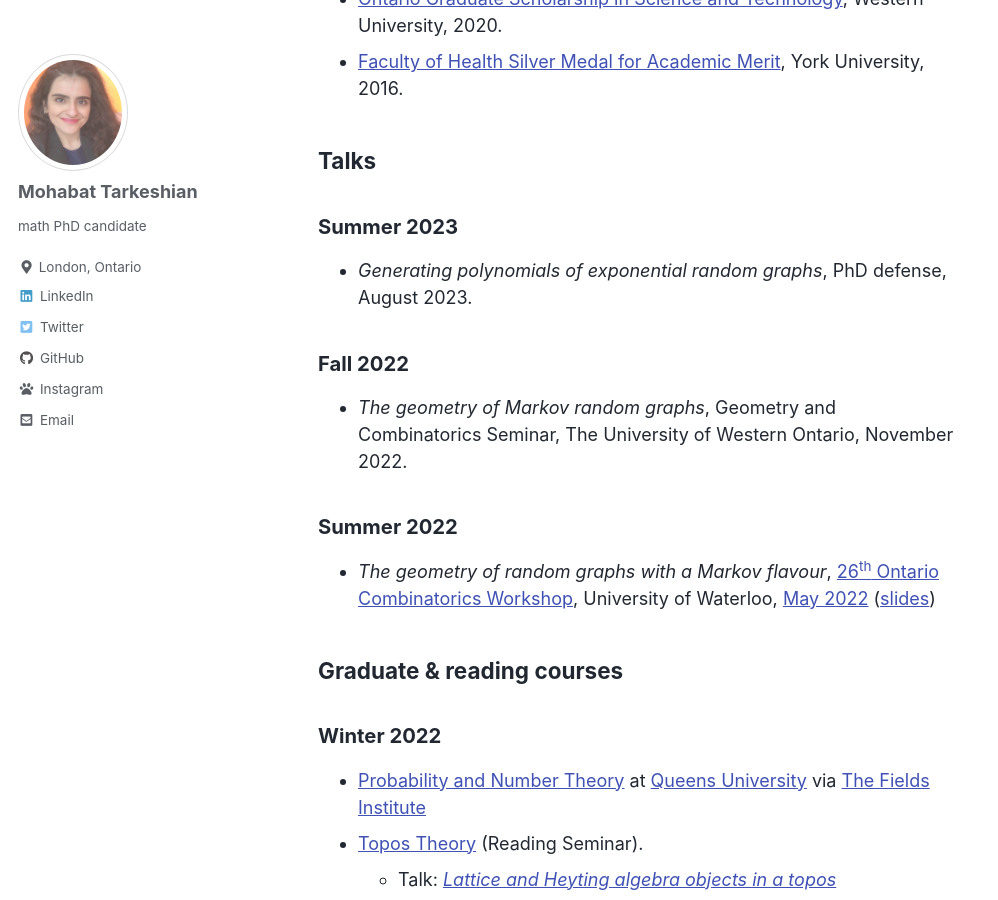
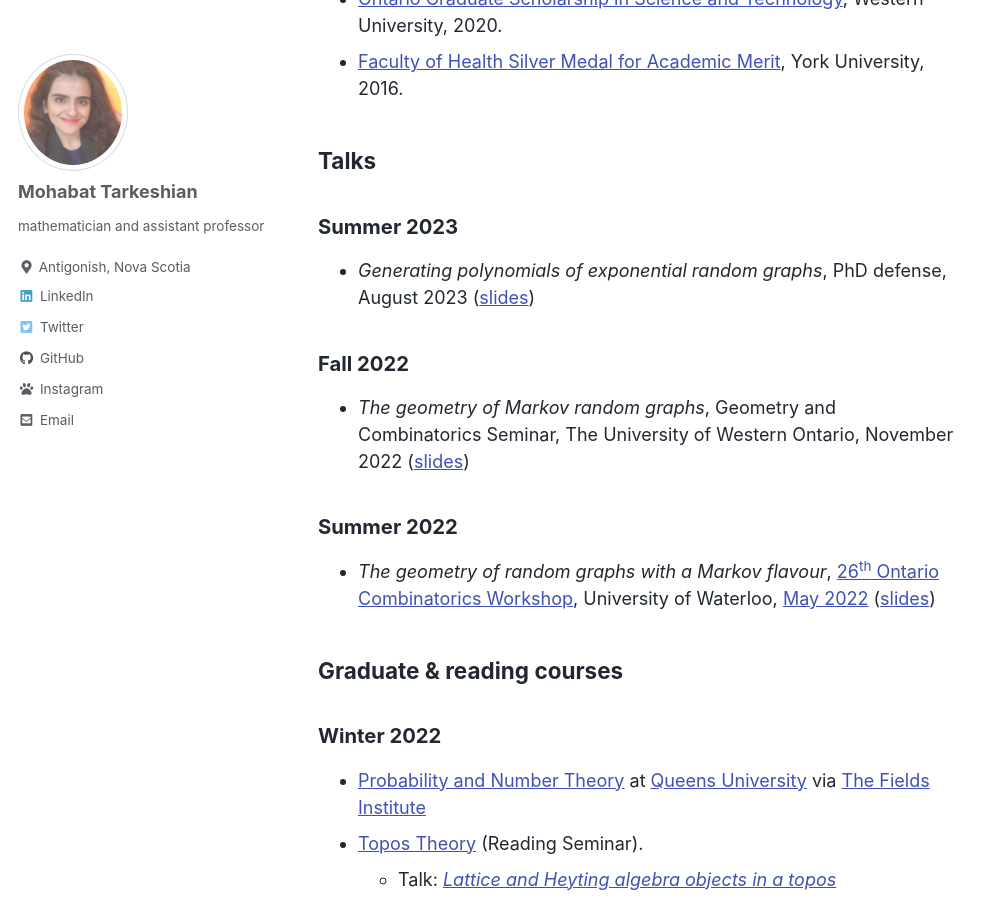
Before and after one commit to mohabatt/mohabatt.github.io, a Jekyll site: the page built from research.md, in a window 1280 px wide and 900 px high, scrolled down 917 px. Shown: the whole window, without its empty margins (0-998 px from the left). Built offline with Jekyll 4.4.1, drawn with Linux system fonts in a browser that asks for light colours; cached includes are drawn as plain includes.

Commit message:
Update to reflect graduation and new role

```diff
--- a/_config.yml
+++ b/_config.yml
@@ -104,8 +104,8 @@ analytics:
 author:
   name             : "Mohabat Tarkeshian"
   avatar           : "/images/me.jpg"
-  bio              : "math PhD candidate"
-  location         : "London, Ontario"
+  bio              : "mathematician and assistant professor"
+  location         : "Antigonish, Nova Scotia"
   email            : "mtarkesh@uwo.ca"
   links:
     - label: "LinkedIn"
--- a/research.md
+++ b/research.md
@@ -14,10 +14,10 @@ I'm currently thinking about [exponential random graph models](https://en.wikipe
 
 ## Talks
 ### Summer 2023
-- *Generating polynomials of exponential random graphs*, PhD defense, August 2023.
+- *Generating polynomials of exponential random graphs*, PhD defense, August 2023 ([slides](/files/defence_slides.pdf))
 
 ### Fall 2022
-- *The geometry of Markov random graphs*, Geometry and Combinatorics Seminar, The University of Western Ontario, November 2022.
+- *The geometry of Markov random graphs*, Geometry and Combinatorics Seminar, The University of Western Ontario, November 2022 ([slides](/files/Geometry_Combinatorics_slides.pdf))
 
 ### Summer 2022
 - *The geometry of random graphs with a Markov flavour*, [26<sup>th</sup> Ontario Combinatorics Workshop](http://www.fields.utoronto.ca/activities/21-22/combinatorics), University of Waterloo, [May 2022](/files/OCW-picture.jpg) ([slides](/files/OCW-slides.pdf))
```
Also changed, not shown: contact.md (+1 -1 lines), 2 other files.
